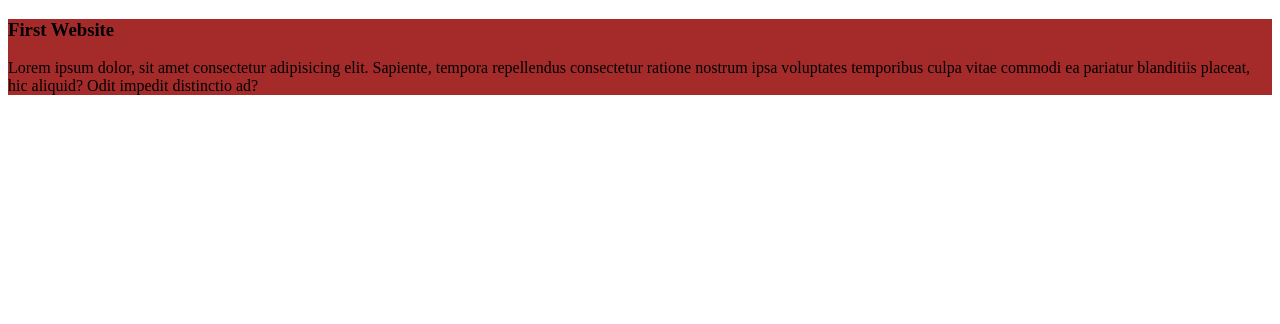
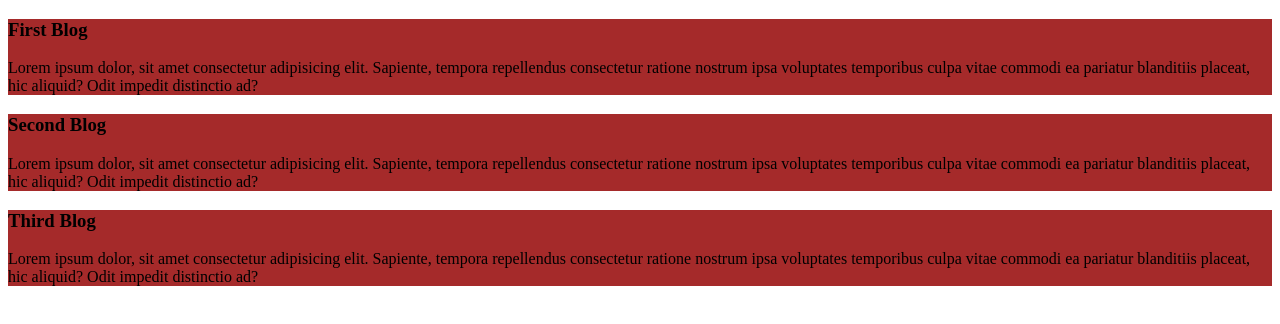
Before and after one commit to Khairun-Nahar-Munne/my-repo, a plain HTML site: page index.html in a window 1280 px wide. Drawn offline with Linux system fonts and the light colour scheme.

Commit message:
add added other blog

```diff
--- a/index.html
+++ b/index.html
@@ -8,7 +8,15 @@
 </head>
 <body>
     <div>
-        <h3>First Website</h3>
+        <h3>First Blog</h3>
+        <p>Lorem ipsum dolor, sit amet consectetur adipisicing elit. Sapiente, tempora repellendus consectetur ratione nostrum ipsa voluptates temporibus culpa vitae commodi ea pariatur blanditiis placeat, hic aliquid? Odit impedit distinctio ad?</p>
+    </div>
+    <div>
+        <h3>Second Blog</h3>
+        <p>Lorem ipsum dolor, sit amet consectetur adipisicing elit. Sapiente, tempora repellendus consectetur ratione nostrum ipsa voluptates temporibus culpa vitae commodi ea pariatur blanditiis placeat, hic aliquid? Odit impedit distinctio ad?</p>
+    </div>
+    <div>
+        <h3>Third Blog</h3>
         <p>Lorem ipsum dolor, sit amet consectetur adipisicing elit. Sapiente, tempora repellendus consectetur ratione nostrum ipsa voluptates temporibus culpa vitae commodi ea pariatur blanditiis placeat, hic aliquid? Odit impedit distinctio ad?</p>
     </div>
 </body>
```
